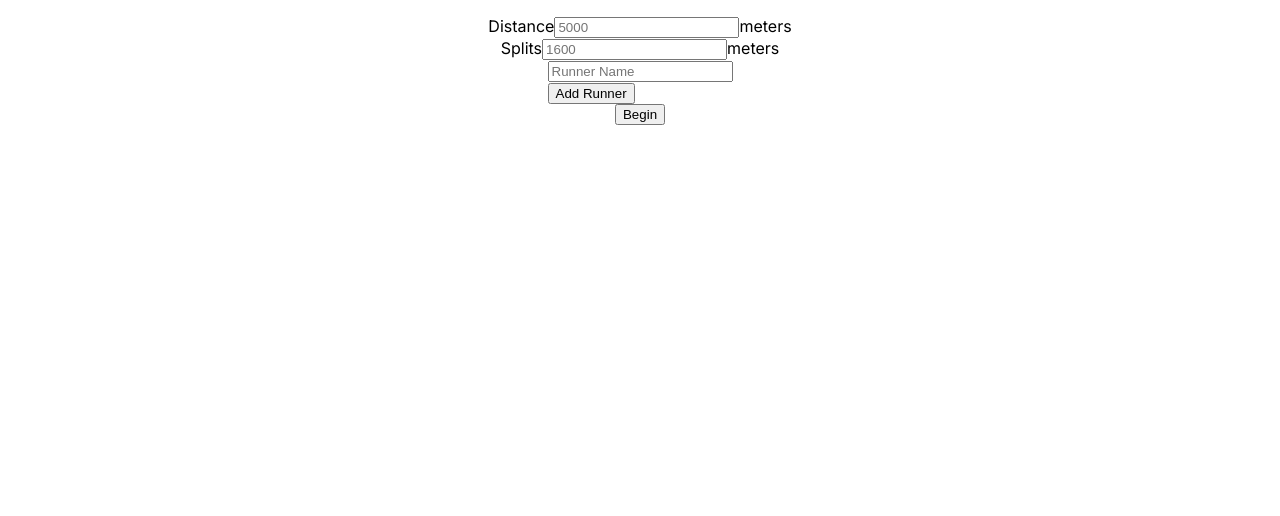
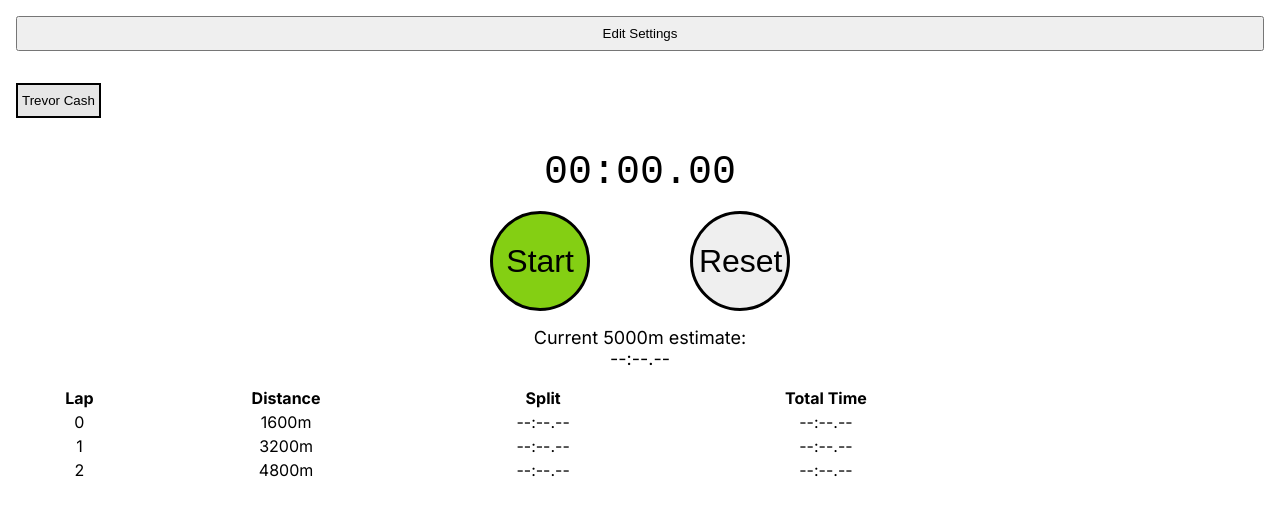
Before and after one commit to webdevtrev/running-tools, a Next.js app: page /tools/race-stopwatch in a window 1280 px wide. Shown: the top 516 px of the page. Built offline with nearby package versions, Linux system fonts and the light colour scheme.

Commit message:
Adds some styles

```diff
--- /dev/null
+++ b/src/Components/Button/index.js
@@ -0,0 +1,8 @@
+import styles from './styles.module.css';
+export default function Button({ children, className, ...rest }) {
+  return (
+    <button className={`${styles.button} ${className ?? ''}`} {...rest}>
+      {children}
+    </button>
+  );
+}
--- /dev/null
+++ b/src/Components/Button/styles.module.css
@@ -0,0 +1,3 @@
+.button {
+  padding: 0.5rem;
+}
--- a/src/app/tools/race-stopwatch/page.js
+++ b/src/app/tools/race-stopwatch/page.js
@@ -1,25 +1,26 @@
 'use client';
 import React, { useEffect, useState, useReducer } from 'react';
 import styles from './page.module.css';
+import Button from '@/Components/Button';
 
+const initialState = {
+  active: true,
+  time: 0,
+  running: false,
+  distance: 5000,
+  split: 1600,
+  runners: [{ name: 'Trevor Cash', splits: [] }],
+  activeRunner: 0,
+};
 // const initialState = {
-//   active: true,
+//   active: false,
 //   time: 0,
 //   running: false,
-//   distance: 5000,
-//   split: 1600,
-//   runners: [{ name: 'Trevor Cash', splits: [] }],
+//   distance: undefined,
+//   split: undefined,
+//   runners: [{ name: '', splits: [] }],
 //   activeRunner: 0,
 // };
-const initialState = {
-  active: false,
-  time: 0,
-  running: false,
-  distance: undefined,
-  split: undefined,
-  runners: [{ name: '', splits: [] }],
-  activeRunner: 0,
-};
 function reducer(state, action) {
   const runners = state.runners;
   switch (action.type) {
@@ -114,18 +115,19 @@ export default function Stopwatch() {
   }
 
   return (
-    <div>
+    <div className={styles.wrapper}>
       {!state.active ? (
         <form
-          className={styles.settings}
+          className={styles.form}
           onSubmit={(e) => {
             e.preventDefault();
             dispatch({ type: 'toggleActive' });
           }}
         >
-          <label>
-            Distance
+          <label className={styles.label}>
+            <span className={styles.labelText}>Distance</span>
             <input
+              className={styles.input}
               type='number'
               placeholder='5000'
               required
@@ -134,11 +136,12 @@ export default function Stopwatch() {
                 dispatch({ type: 'setDistance', distance: e.target.value });
               }}
             />
-            meters
+            <span>meters</span>
           </label>
-          <label>
-            Splits
+          <label className={styles.label}>
+            <span className={styles.labelText}>Splits</span>
             <input
+              className={styles.input}
               type='number'
               placeholder='1600'
               required
@@ -147,12 +150,14 @@ export default function Stopwatch() {
                 dispatch({ type: 'setSplit', split: e.target.value });
               }}
             />
-            meters
+            <span>meters</span>
           </label>
-          <div>
+          <div className={styles.runnerInputs}>
+            <span>Add Runners</span>
             {state.runners?.map((runner, index) => (
-              <div key={index}>
+              <div className={styles.runnerInput} key={index}>
                 <input
+                  className={styles.input}
                   type='text'
                   placeholder='Runner Name'
                   value={runner.name}
@@ -166,49 +171,56 @@ export default function Stopwatch() {
                   }}
                 />
                 {state.runners.length > 1 && (
-                  <button
+                  <Button
                     onClick={() => {
                       dispatch({ type: 'removeRunner', index: index });
                     }}
                   >
                     Remove
-                  </button>
+                  </Button>
                 )}
               </div>
             ))}
-            <button
+            <Button
               onClick={() => {
                 dispatch({ type: 'addRunner' });
               }}
             >
               Add Runner
-            </button>
+            </Button>
           </div>
-          <button submit>Begin</button>
+          <Button submit>Begin</Button>
         </form>
       ) : (
         <div>
-          <button
+          <Button
             onClick={() => {
               dispatch({ type: 'toggleActive' });
             }}
           >
             Edit Settings
-          </button>
-          <div>
+          </Button>
+          <div className={styles.runnerButtons}>
             {state.runners?.map((runner, index) => (
               <button
                 key={index}
                 onClick={() => {
                   dispatch({ type: 'setActiveRunner', index: index });
                 }}
+                className={`${styles.runnerButton} ${
+                  index === state.activeRunner && styles.activeRunner
+                }`}
               >
                 {runner.name}
               </button>
             ))}
           </div>
-          <div>{formatTime(state.time)}</div>
+          <div className={styles.timer}>{formatTime(state.time)}</div>
+          <div className={styles.timingButtons}>
             <button
+              className={`${styles.timingButton} ${
+                state.running ? styles.stop : styles.start
+              }`}
               onClick={() => {
                 dispatch({ type: 'toggleRunning' });
               }}
@@ -217,6 +229,7 @@ export default function Stopwatch() {
             </button>
             {state.running ? (
               <button
+                className={`${styles.timingButton} ${styles.lapButton}`}
                 onClick={() => {
                   dispatch({ type: 'addRunnerSplit' });
                 }}
@@ -225,6 +238,7 @@ export default function Stopwatch() {
               </button>
             ) : (
               <button
+                className={`${styles.timingButton} ${styles.lapButton}`}
                 onClick={() => {
                   if (
                     window.confirm("Resetting will clear all runner's times.")
@@ -236,7 +250,8 @@ export default function Stopwatch() {
                 Reset
               </button>
             )}
-          <div>
+          </div>
+          <div className={styles.estimate}>
             <div>Current {state.distance}m estimate:</div>
             <div>
               {state.runners[state.activeRunner].splits.length
@@ -250,12 +265,12 @@ export default function Stopwatch() {
                 : '--:--.--'}
             </div>
           </div>
-          <table>
+          <table className={styles.table}>
             <tbody>
               <tr>
                 <th>Lap</th>
                 <th>Distance</th>
-                <th>Lap Time</th>
+                <th>Split</th>
                 <th>Total Time</th>
               </tr>
             </tbody>
@@ -276,7 +291,11 @@ export default function Stopwatch() {
                         {' '}
                         {runnerSplit ? formatTime(runnerSplit) : '--:--.--'}
                       </td>
+
                       <button
+                        style={{
+                          visibility: !!runnerSplit ? 'visible' : 'hidden',
+                        }}
                         onClick={() => {
                           dispatch({ type: 'clearSplit', index: index });
                         }}
--- a/src/app/tools/race-stopwatch/page.module.css
+++ b/src/app/tools/race-stopwatch/page.module.css
@@ -1,7 +1,102 @@
-.settings {
+.wrapper > * {
   display: flex;
   flex-direction: column;
+  gap: 1rem;
+}
+.form {
+  display: flex;
+  flex-direction: column;
+  gap: 1rem;
+}
+.form input {
+  padding: 0.5rem;
+}
+.label {
+  display: flex;
+  flex-direction: row;
   align-items: center;
+  gap: 0.5rem;
+  flex-wrap: wrap;
+}
+.label input {
+  flex: 1;
+}
+.labelText {
+  width: 100%;
+}
+.runnerInputs {
+  display: flex;
+  flex-direction: column;
+  gap: 0.5rem;
+}
+.runnerInput {
+  width: 100%;
+  display: flex;
+  flex-direction: row;
+  gap: 0.5rem;
+}
+.runnerInput input {
+  flex: 1;
+}
+.runnerButtons {
+  display: flex;
+  gap: 1rem;
+  width: 100%;
+  overflow-x: scroll;
+  padding: 1rem 0;
+}
+.runnerButton {
+  background-color: transparent;
+  border: 2px solid black;
+  cursor: pointer;
+  width: max-content;
+  flex-shrink: 0;
+  padding: 0.5rem 0.25rem;
+}
+.activeRunner {
+  background-color: #e6e6e6;
+}
+.timer {
+  position: relative;
+  left: calc((216px - 192px) / 2);
+  font-size: 40px;
+  display: inline-block;
+  width: 216px;
+  margin: auto;
+  font-family: 'Courier New', Courier, monospace;
+}
+.timingButtons {
+  display: flex;
+  flex-direction: row;
   justify-content: center;
-  height: 100%;
+  gap: 10%;
+  padding: 0 10%;
 }
+.timingButton {
+  flex: 1;
+  aspect-ratio: 1/1;
+  border-radius: 50%;
+  border: 3px solid black;
+  cursor: pointer;
+  max-width: 100px;
+  font-size: clamp(1rem, 6vw, 2rem);
+}
+.stop {
+  background-color: red;
+}
+.start {
+  background-color: #84cf13;
+}
+.lapButton {
+}
+.estimate {
+  display: flex;
+  flex-direction: column;
+  justify-content: center;
+  text-align: center;
+  font-size: 18px;
+  padding: 0 10%;
+}
+.table {
+  text-align: center;
+}
```
Lines whose indentation alone changed are shown as unchanged.
